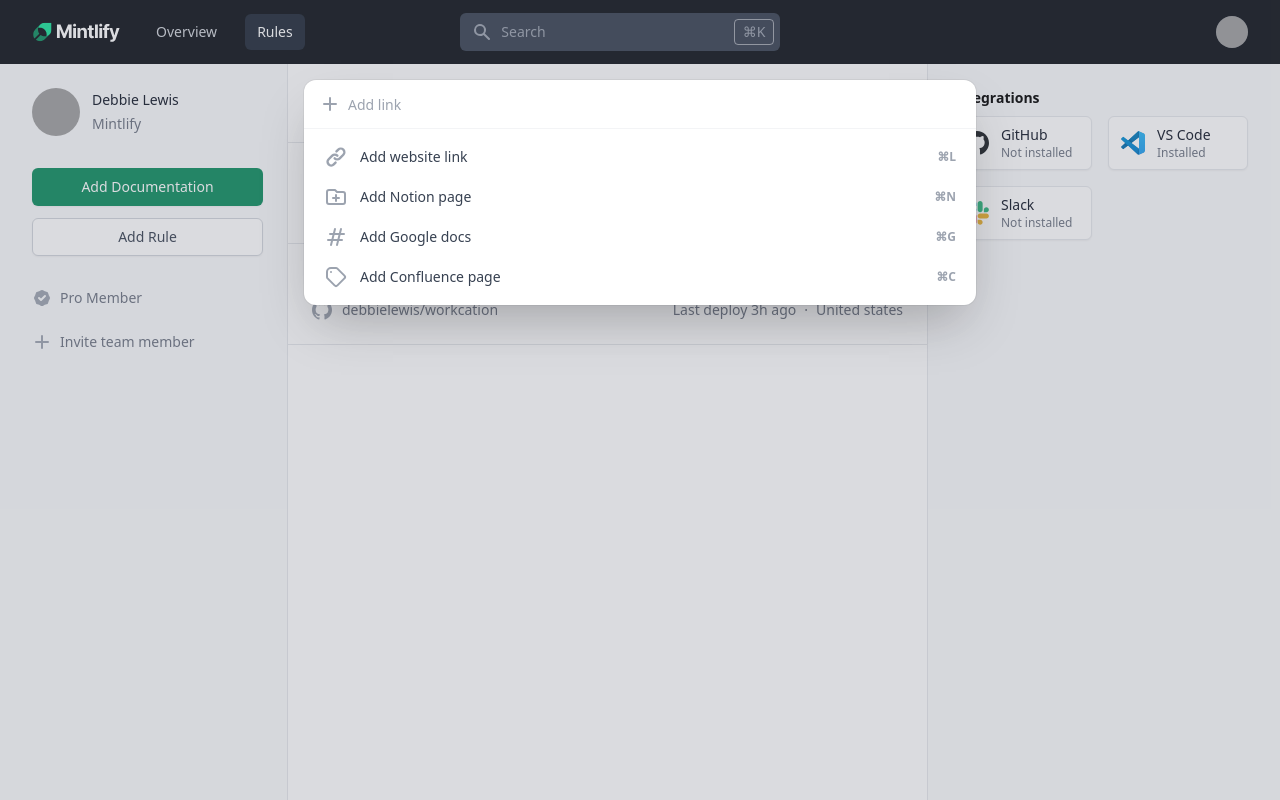
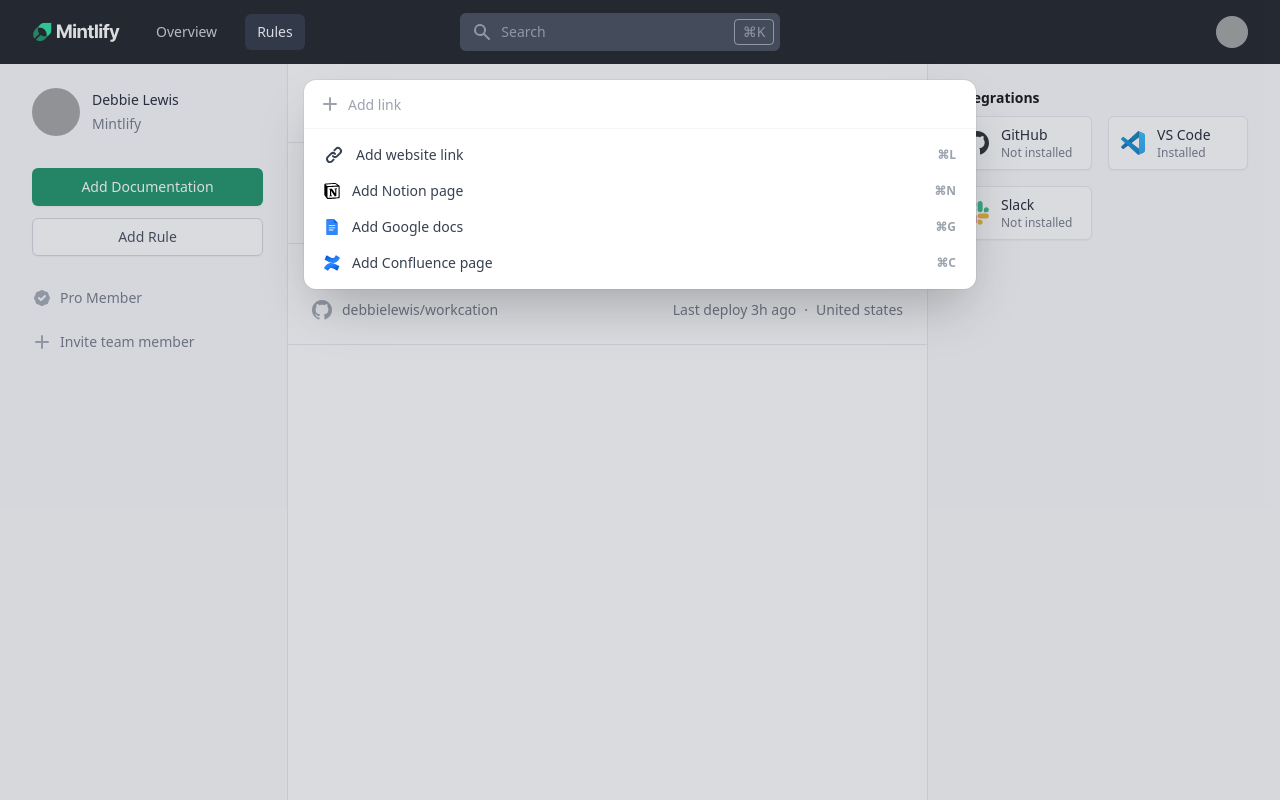
Before and after one commit to mintlify/connector, a Next.js app in the folder web/: page /rules in a window 1280 px wide. Both pictures are taken after a click on the button "Add Documentation". Built offline with nearby package versions, Linux system fonts and the light colour scheme; grey boxes are pictures that could not be loaded.

Commit message:
Add icons

```diff
--- a/web/components/AddDocumentCommand.tsx
+++ b/web/components/AddDocumentCommand.tsx
@@ -1,14 +1,15 @@
 import { Fragment, useState } from 'react'
 import { Combobox, Dialog, Transition } from '@headlessui/react'
 import { PlusIcon, LinkIcon } from '@heroicons/react/solid'
-import { FolderAddIcon, FolderIcon, HashtagIcon, TagIcon } from '@heroicons/react/outline'
+import { FolderIcon } from '@heroicons/react/outline'
 import { classNames } from '../helpers/functions'
+import { ConfluenceIcon, GoogleDocsIcon, NotionIcon } from '../helpers/Icons'
 
 const quickActions = [
-  { name: 'Add website link', icon: LinkIcon, shortcut: 'L', url: '#' },
-  { name: 'Add Notion page', icon: FolderAddIcon, shortcut: 'N', url: '#' },
-  { name: 'Add Google docs', icon: HashtagIcon, shortcut: 'G', url: '#' },
-  { name: 'Add Confluence page', icon: TagIcon, shortcut: 'C', url: '#' },
+  { name: 'Add website link', icon: (className: string) => <LinkIcon className={classNames(className, 'h-5 w-5')} aria-hidden="true" />, shortcut: 'L', url: '#' },
+  { name: 'Add Notion page', icon: (className: string, isActive: boolean) => <NotionIcon className={className} isActive={isActive} />, shortcut: 'N', url: '#' },
+  { name: 'Add Google docs', icon: (className: string, isActive: boolean) => <GoogleDocsIcon className={className} isActive={isActive} />, shortcut: 'G', url: '#' },
+  { name: 'Add Confluence page', icon: (className: string, isActive: boolean) =>  <ConfluenceIcon className={className} isActive={isActive} />, shortcut: 'C', url: '#' },
 ]
 
 type AddDocumentCommandProps = {
@@ -77,10 +78,7 @@
                             >
                               {({ active }) => (
                                 <>
-                                  <action.icon
-                                    className={classNames('h-6 w-6 flex-none', active ? 'text-white' : 'text-gray-400')}
-                                    aria-hidden="true"
-                                  />
+                                  {action.icon('h-4 w-4 flex-none fill-current', active)}
                                   <span className="ml-3 flex-auto truncate">{action.name}</span>
                                   <span
                                     className={classNames(
--- /dev/null
+++ b/web/helpers/Icons.tsx
@@ -0,0 +1,37 @@
+export type SVGIconProps = {
+  className: string,
+  isActive: boolean,
+}
+
+export const NotionIcon = ({className, isActive}: SVGIconProps) => (
+  <svg viewBox="13.38 3.2 485.44 505.7" className={className} xmlns="http://www.w3.org/2000/svg">
+    <path d="m186.84 13.95c-79.06 5.85-146.27 11.23-149.43 11.86-8.86 1.58-16.92 7.59-20.71 15.5l-3.32 6.96.32 165.88.47 165.88 5.06 10.28c2.85 5.69 22.14 32.26 43.17 59.61 41.59 53.92 44.59 56.93 60.4 58.51 4.59.47 39.06-1.11 76.38-3.32 37.48-2.37 97.56-6.01 133.62-8.06 154.01-9.35 146.1-8.56 154.95-16.15 11.07-9.17 10.28 5.85 10.75-195.76.32-170.94.16-182.16-2.37-187.38-3-5.85-8.38-9.96-78.59-59.3-46.96-32.89-50.28-34.63-71.32-34.95-8.69-.31-80.48 4.43-159.38 10.44zm177.73 21.66c6.64 3 55.19 36.84 62.3 43.33 1.9 1.9 2.53 3.48 1.58 4.43-2.21 1.9-302.66 19.77-311.35 18.5-3.95-.63-9.8-3-13.12-5.22-13.76-9.33-47.91-37.32-47.91-39.37 0-5.38-1.11-5.38 132.83-15.02 25.62-1.74 67.68-4.9 93.3-6.96 55.49-4.43 72.1-4.27 82.37.31zm95.51 86.5c2.21 2.21 4.11 6.48 4.74 10.59.47 3.8.79 74.64.47 157.18-.47 141.68-.63 150.54-3.32 154.65-1.58 2.53-4.74 5.22-7.12 6.01-6.63 2.69-321.46 20.56-327.94 18.66-3-.79-7.12-3.32-9.33-5.53l-3.8-4.11-.47-152.75c-.32-107.21 0-154.65 1.27-158.92.95-3.16 3.32-6.96 5.38-8.22 2.85-1.9 21.51-3.48 85.71-7.27 45.07-2.53 114.8-6.8 154.81-9.17 95.17-5.86 94.86-5.86 99.6-1.12z" fill={isActive ? '#FFF' : '#000'}/>
+    <path d="m375.48 174.45c-17.08 1.11-32.26 2.69-34 3.64-5.22 2.69-8.38 7.12-9.01 12.18-.47 5.22 1.11 5.85 18.18 7.91l7.43.95v67.52c0 40.16-.63 66.73-1.42 65.94-.79-.95-23.24-35.1-49.97-75.9-26.72-40.95-48.86-74.64-49.18-74.95-.32-.32-17.71.63-38.58 2.06-25.62 1.74-39.69 3.32-42.54 4.9-4.59 2.37-9.65 10.75-9.65 16.29 0 3.32 6.01 5.06 18.66 5.06h6.64v194.18l-10.75 3.32c-8.38 2.53-11.23 4.11-12.65 7.27-2.53 5.38-2.37 10.28.16 10.28.95 0 18.82-1.11 39.37-2.37 40.64-2.37 45.22-3.48 49.49-11.86 1.27-2.53 2.37-5.22 2.37-6.01 0-.63-5.53-2.53-12.18-4.11-6.8-1.58-13.6-3.16-15.02-3.48-2.69-.79-2.85-5.69-2.85-73.69v-72.9l48.07 75.43c50.44 79.06 56.77 88.08 64.52 92.03 9.65 5.06 34.16 1.58 46.49-6.48l3.8-2.37.32-107.84.47-108 8.38-1.58c9.96-1.9 14.55-6.48 14.55-14.39 0-5.06-.32-5.38-5.06-5.22-2.83.13-19.12 1.08-36.04 2.19z" fill={isActive ? '#FFF' : '#000'}/>
+  </svg>
+)
+
+export const GoogleDocsIcon = ({className, isActive}: SVGIconProps) => (
+  <svg viewBox="0 0 441 441" className={className} xmlns="http://www.w3.org/2000/svg">
+    <path fillRule="evenodd" clipRule="evenodd" d="M91.8125 440H350.188C366.584 440 380 426.561 380 410.136V111.5L270.688 2H91.8125C75.4156 2 62 15.4386 62 31.8636V410.136C62 426.561 75.4156 440 91.8125 440ZM131.562 196.114H310.438V171.227H131.562V196.114ZM131.562 230.955H310.438V255.841H131.562V230.955ZM131.562 290.682H260.75V315.568H131.562V290.682Z" fill={isActive ? '#FFF' : '#3086F6'}/>
+    <path d="M270.688 2L380 111.5H270.688V2Z" fill={isActive ? '#DDD' : '#0C67D6'}/>
+  </svg>
+)
+
+export const ConfluenceIcon = ({className, isActive}: SVGIconProps) => (
+  <svg xmlns="http://www.w3.org/2000/svg" className={className} viewBox="0 0 256 246" version="1.1" preserveAspectRatio="xMidYMid">
+    <defs>
+        <linearGradient x1="99.140087%" y1="112.708084%" x2="33.8589812%" y2="37.7549606%" id="linearGradient-1">
+            <stop stopColor={isActive ? '#FFF' : "#0052CC"} offset="18%"/>
+            <stop stopColor={isActive ? '#FFF' : "#2684FF"} offset="100%"/>
+        </linearGradient>
+        <linearGradient x1="0.92569163%" y1="-12.5823074%" x2="66.1800713%" y2="62.3057471%" id="linearGradient-2">
+            <stop stopColor={isActive ? '#FFF' : "#0052CC"} offset="18%"/>
+            <stop stopColor={isActive ? '#FFF' : "#2684FF"} offset="100%"/>
+        </linearGradient>
+    </defs>
+    <g>
+				<path d="M9.26054484,187.329971 C6.61939782,191.637072 3.65318655,196.634935 1.13393863,200.616972 C-1.12098385,204.42751 0.0895487945,209.341911 3.85635171,211.669157 L56.6792921,244.175582 C58.5334859,245.320393 60.7697695,245.67257 62.8860683,245.153045 C65.0023672,244.633521 66.8213536,243.285826 67.9346417,241.412536 C70.0475593,237.877462 72.7699724,233.285929 75.7361837,228.369333 C96.6621947,193.831256 117.710105,198.057091 155.661356,216.179423 L208.037333,241.087471 C210.020997,242.031639 212.302415,242.132457 214.361632,241.366949 C216.420848,240.601441 218.082405,239.034833 218.967618,237.024168 L244.119464,180.137925 C245.896483,176.075046 244.088336,171.3377 240.056161,169.492071 C229.003977,164.291043 207.021507,153.92962 187.233221,144.380857 C116.044151,109.802148 55.5415672,112.036965 9.26054484,187.329971 Z" fill="url(#linearGradient-1)"/>
+				<path d="M246.11505,58.2319428 C248.756197,53.9248415 251.722408,48.9269787 254.241656,44.9449416 C256.496579,41.1344037 255.286046,36.2200025 251.519243,33.8927572 L198.696303,1.38633231 C196.82698,0.127283893 194.518741,-0.298915762 192.323058,0.209558312 C190.127374,0.718032386 188.241461,2.11550922 187.115889,4.06811236 C185.002971,7.60318607 182.280558,12.1947186 179.314347,17.1113153 C158.388336,51.6493918 137.340426,47.4235565 99.3891748,29.3012247 L47.1757299,4.5150757 C45.1920661,3.57090828 42.9106475,3.47008979 40.8514312,4.2355977 C38.7922149,5.00110562 37.1306578,6.56771434 36.2454445,8.57837881 L11.0935983,65.4646223 C9.31657942,69.5275012 11.1247267,74.2648471 15.1569014,76.1104765 C26.2090859,81.3115044 48.1915557,91.6729274 67.9798418,101.22169 C139.331444,135.759766 199.834028,133.443683 246.11505,58.2319428 Z" fill="url(#linearGradient-2)"/>
+		</g>
+</svg>
+)
```
